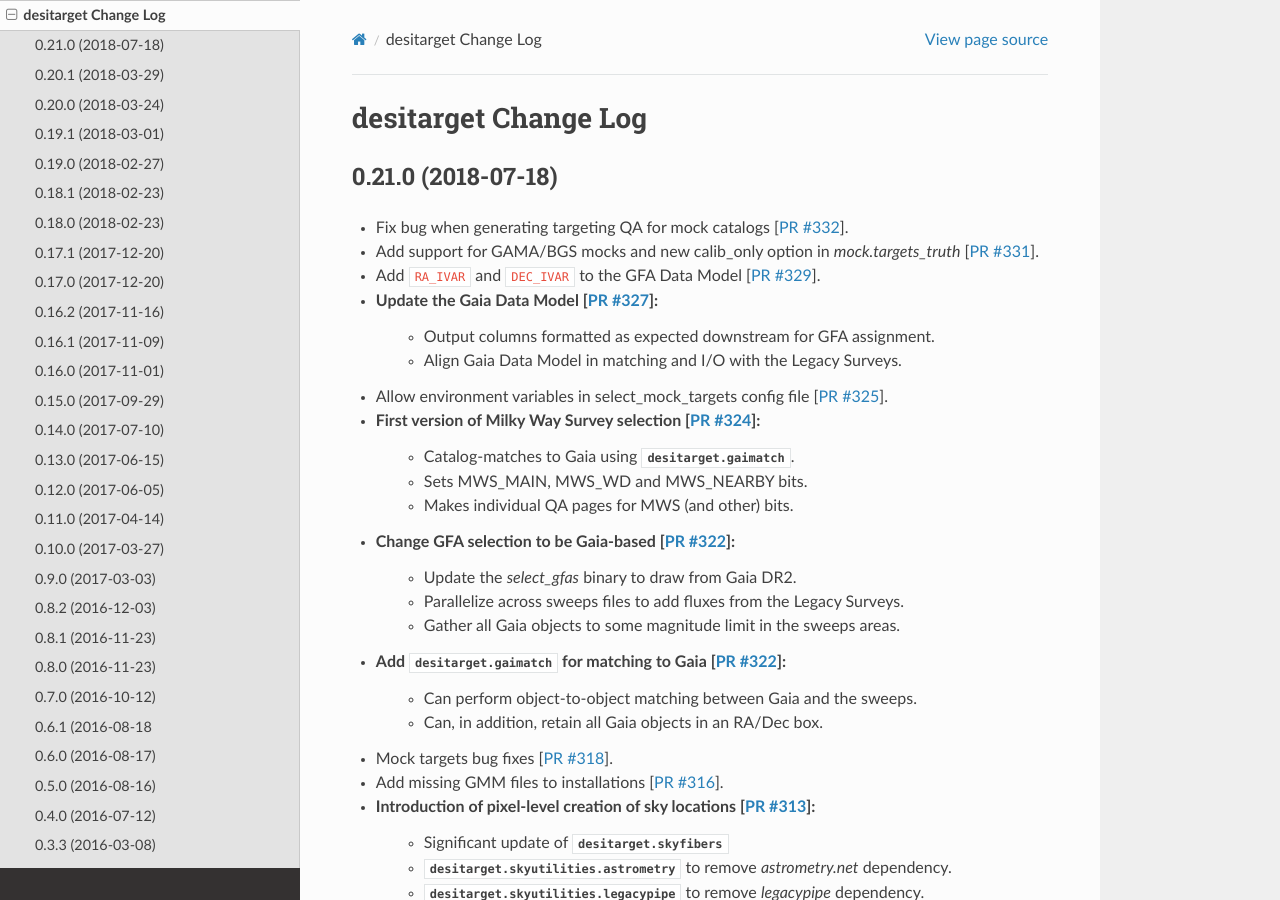
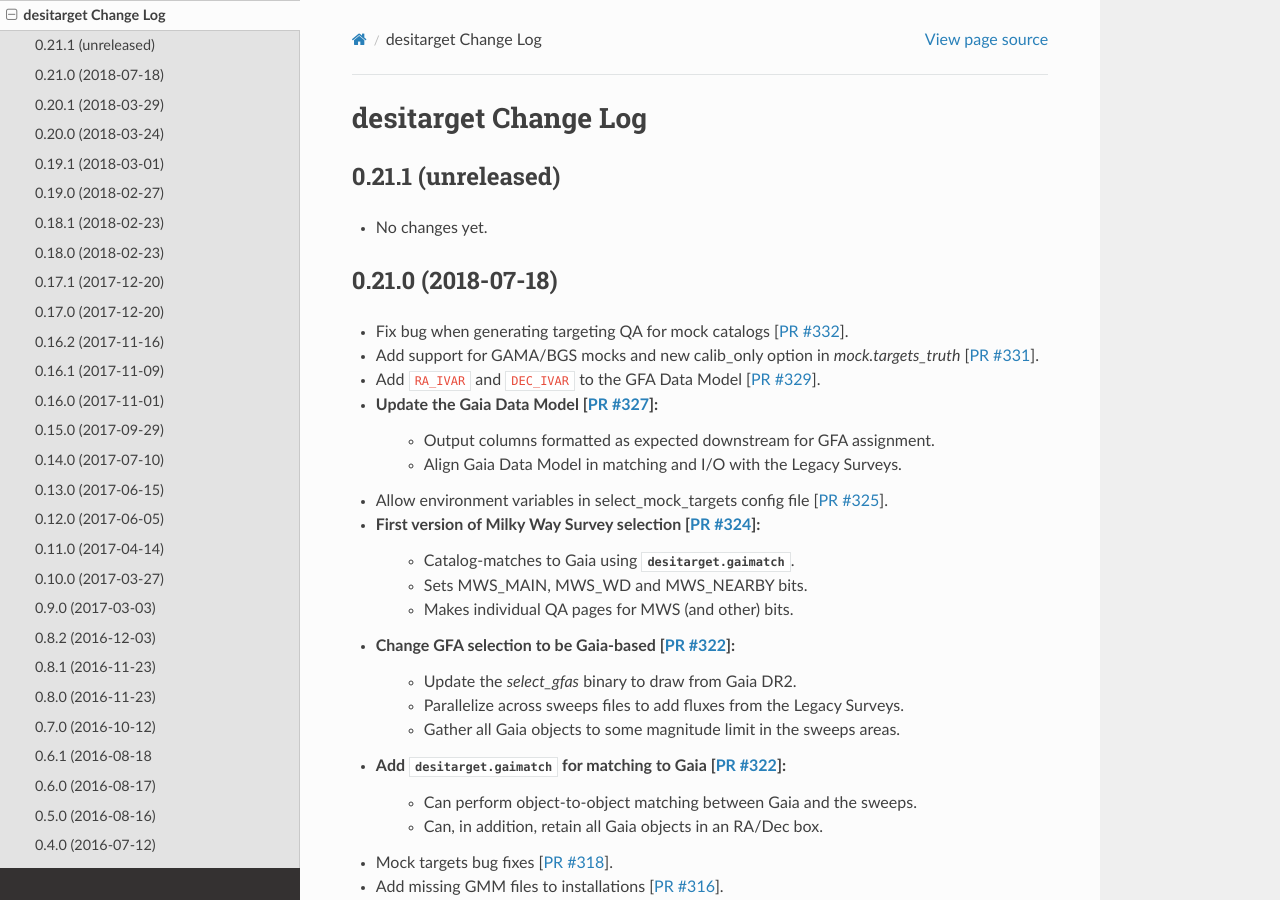
Before and after one commit to desihub/desitarget, a Sphinx documentation site: the page built from doc/changes.rst, in a window 1280 px wide and 900 px high. Built offline with Sphinx 7.4.7 and the Read the Docs theme 2.0.0, drawn with Linux system fonts in a browser that asks for light colours.

Commit message:
bump version after tag

```diff
--- a/doc/changes.rst
+++ b/doc/changes.rst
@@ -1,6 +1,11 @@
 =====================
 desitarget Change Log
 =====================
+
+0.21.1 (unreleased)
+-------------------
+
+* No changes yet.
 
 0.21.0 (2018-07-18)
 -------------------
--- a/py/desitarget/_version.py
+++ b/py/desitarget/_version.py
@@ -1 +1 @@
-__version__ = '0.21.0'
+__version__ = '0.21.0.dev1973'
```
